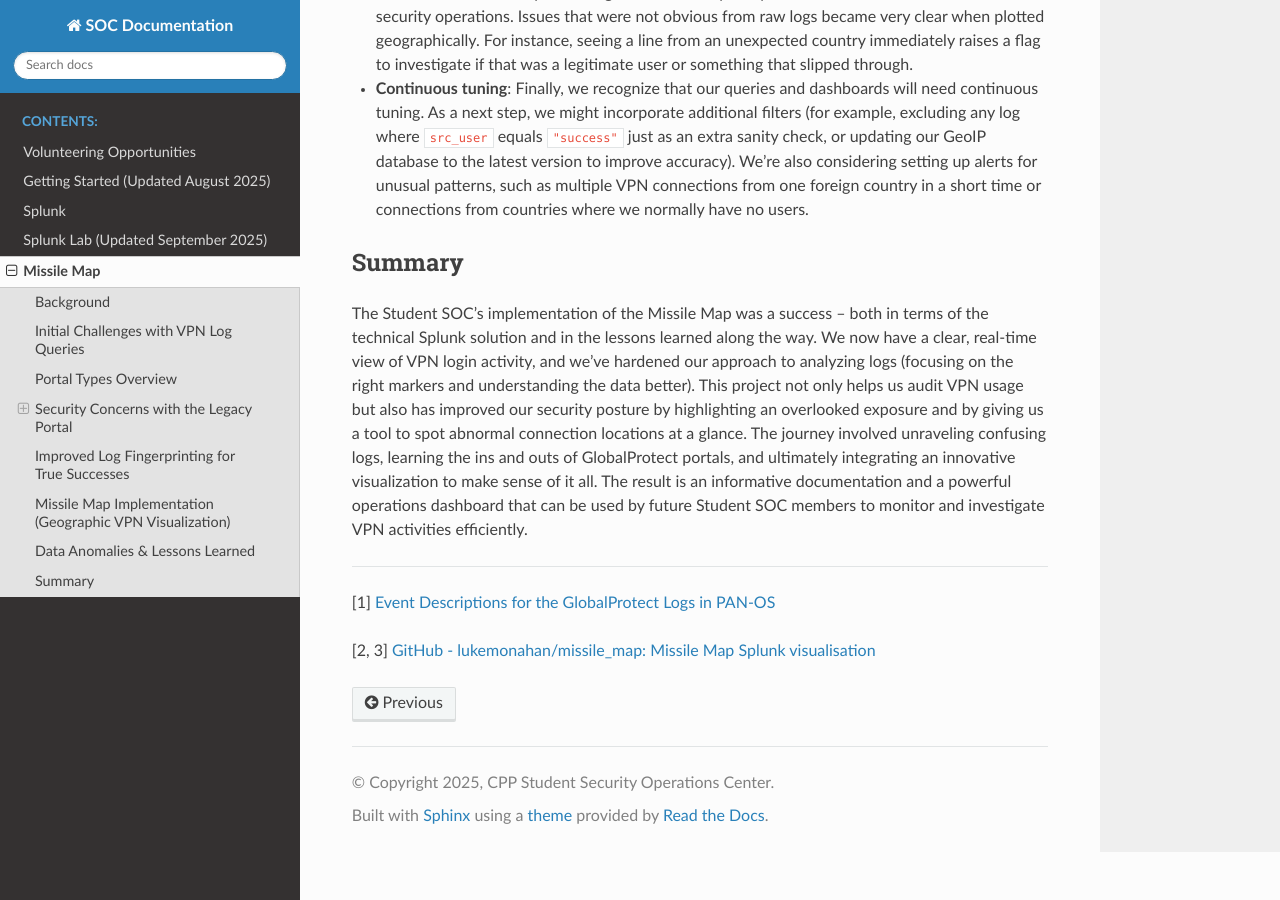
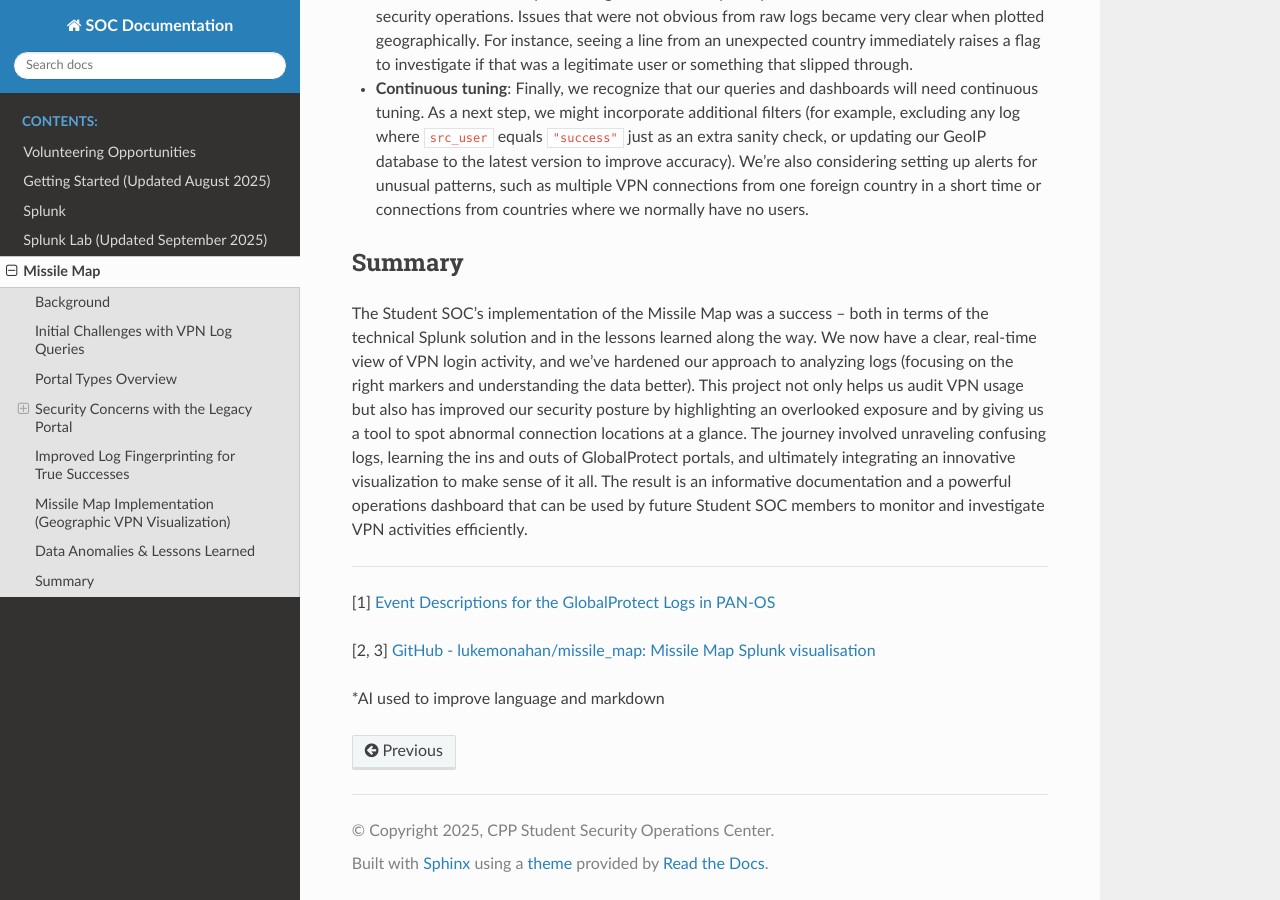
Before and after one commit to cpp-soc/documentation, a Sphinx documentation site: the page built from source/missile_map.md, in a window 1280 px wide and 900 px high, scrolled down 7991 px. Built offline with Sphinx 7.4.7 and the Read the Docs theme 3.1.0, drawn with Linux system fonts in a browser that asks for light colours.

Commit message:
AI notice

```diff
--- a/source/missile_map.md
+++ b/source/missile_map.md
@@ -121,3 +121,5 @@ The Student SOC’s implementation of the Missile Map was a success – both in
 [1] [Event Descriptions for the GlobalProtect Logs in PAN-OS](https://docs.paloaltonetworks.com/globalprotect/10-1/globalprotect-admin/logging-for-globalprotect-in-pan-os/event-descriptions-for-the-globalprotect-logs-in-pan-os)
 
 [2, 3] [GitHub - lukemonahan/missile_map: Missile Map Splunk visualisation](https://github.com/lukemonahan/missile_map)
+
+*AI used to improve language and markdown
```
